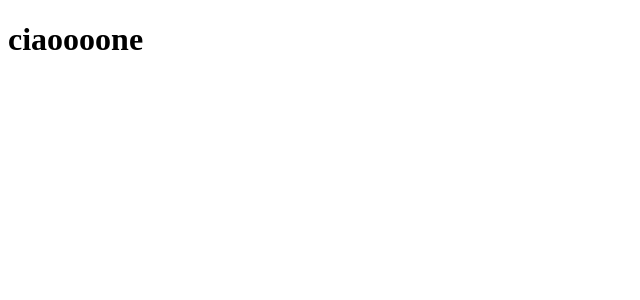
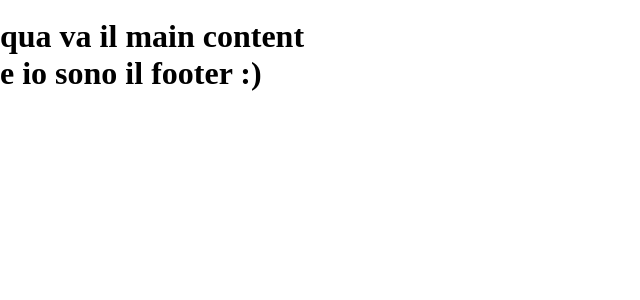
Before and after one commit to CesareFortunato/react-dc-comics, a React (Vite) app: page / in a window 1280 px wide. Shown: the top 300 px of the page, without its empty margins (0-640 px from the left). Built offline with nearby package versions, Linux system fonts and the light colour scheme.

Commit message:
style: setup index css

```diff
--- a/src/App.jsx
+++ b/src/App.jsx
@@ -1,11 +1,16 @@
-
+import MainHeader from "./components/MainHeader"
+import MainContent from "./components/MainContent"
+import MainFooter from "./components/MainFooter"
 
 function App() {
 
 
   return (
-    <h1>ciaoooone
-    </h1>
+    <>
+      <MainHeader />
+      <MainContent />
+      <MainFooter />
+    </>
   )
 }
 
--- a/src/components/MainContent.jsx
+++ b/src/components/MainContent.jsx
@@ -2,7 +2,7 @@ function MainContent() {
 
 
   return (
-
+    <h1>qua va il main content</h1>
   )
 }
 
--- a/src/components/MainFooter.jsx
+++ b/src/components/MainFooter.jsx
@@ -2,7 +2,7 @@ function MainFooter() {
 
 
   return (
-
+    <h1>e io sono il footer :)</h1>
   )
 }
 
--- a/src/components/MainHeader.jsx
+++ b/src/components/MainHeader.jsx
@@ -2,7 +2,9 @@ function MainHeader() {
 
 
   return (
-
+   <figure>
+    <img src="" alt="" />
+   </figure>
   )
 }
 
--- a/src/index.css
+++ b/src/index.css
@@ -0,0 +1,38 @@
+*{
+    margin: 0;
+    padding: 0;
+    box-sizing: border-box;
+}
+
+
+/* regole header */
+
+figure{
+    text-align: center;
+}
+
+nav{
+    font: sans-serif;
+}
+
+ul{
+    display: flex;
+    padding: 0;
+    justify-content: center;
+    margin: 30px;
+}
+
+ul li{
+    list-style-type: none;
+    font-weight: bold;
+}
+
+ul li a{
+    padding: 10px;
+    transition: background 0.4s;
+}
+
+ul li a.active,
+ul li a:hover{
+    background: lightblue;
+}
```
